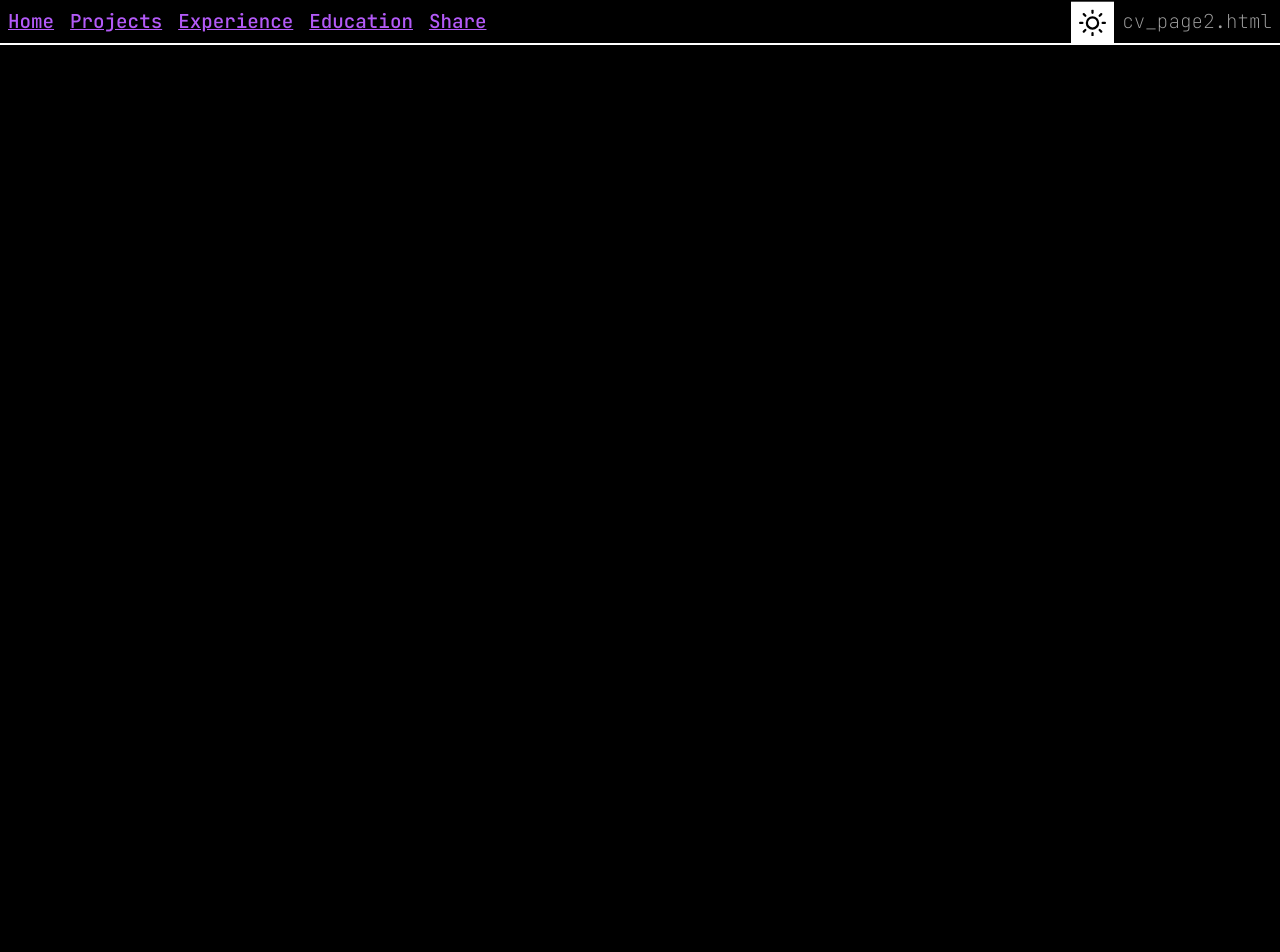
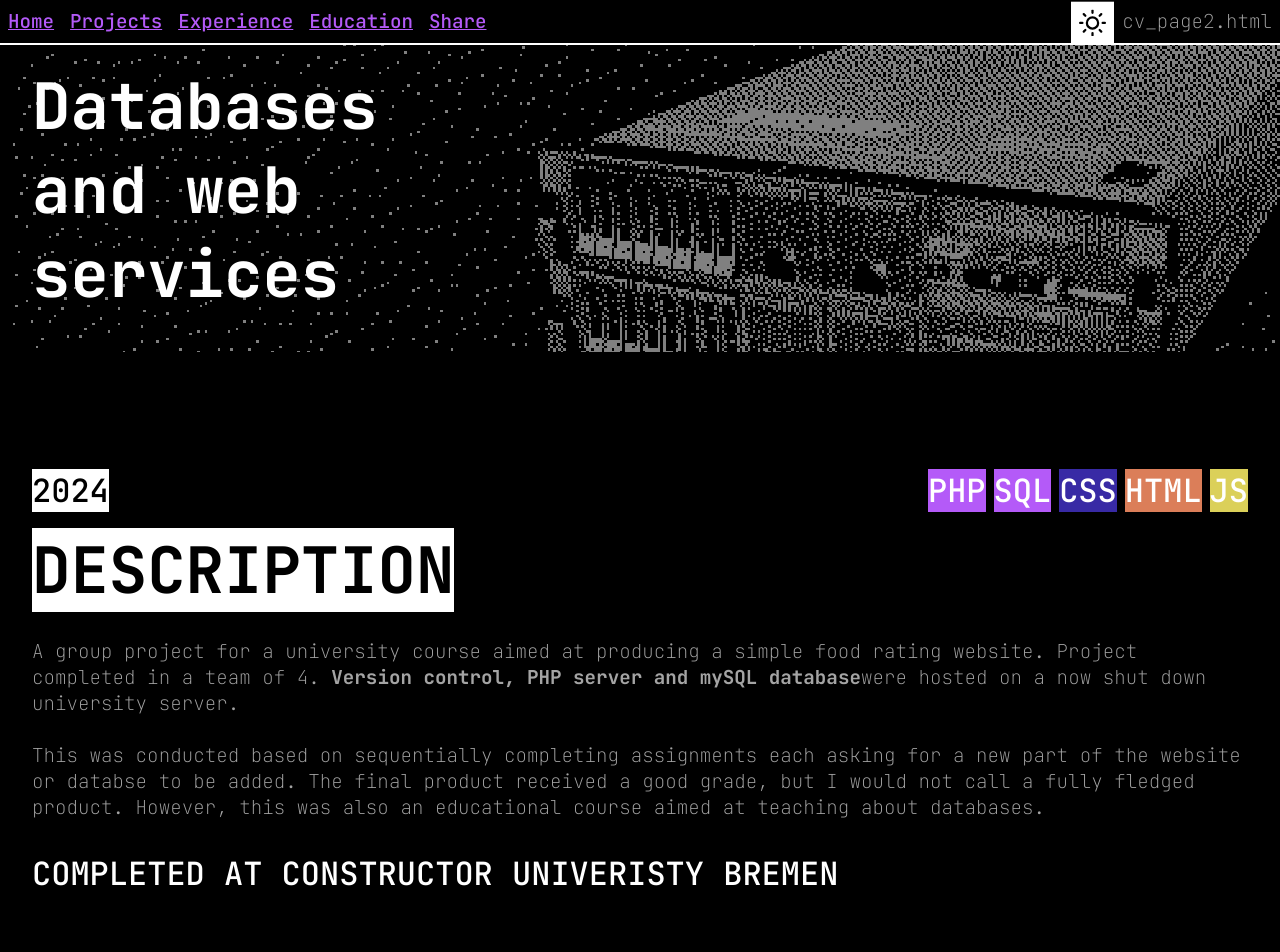
Before and after one commit to TPdkr/cv_page2, a React (Vite) app in the folder website/: page /cv_page2/projects/dbs in a window 1280 px wide. Shown: the top 952 px of the page. Before the commit the page ends 800 px from the top, so only its background shows below. Built offline with nearby package versions, Linux system fonts and the light colour scheme; no server answers.

Commit message:
created a basic databases and web services description page and removed some redundant classes and moved them to the index.css

```diff
--- a/website/src/App.jsx
+++ b/website/src/App.jsx
@@ -1,9 +1,10 @@
-import { BrowserRouter, Routes, Route, Link } from 'react-router-dom';
+import { BrowserRouter, Routes, Route} from 'react-router-dom';
 import './App.css'
-import Navbar from './navbar/navbar';
 
 //theme context is imported from a file
 import { useTheme} from './themer.jsx';
+
+import Navbar from './navbar/navbar';
 
 //pages
 import MainPage from './mainpage/mainpage';
@@ -14,6 +15,7 @@ import Vision from './projects/vision/vision.jsx';
 import Share from './other/share.jsx';
 import About from './projects/about/about.jsx';
 import SE from './projects/se/se.jsx';
+import DBs from './projects/dbs/dbs.jsx';
 
 function App() {
   //theme is requested and specified at the very top component
@@ -31,6 +33,7 @@ function App() {
             <Route path="cv_page2/projects/vision/" element={<Vision/>}></Route>
             <Route path="cv_page2/projects/about/" element={<About/>}></Route>
             <Route path="cv_page2/projects/se/" element={<SE/>}></Route>
+            <Route path="cv_page2/projects/dbs/" element={<DBs/>}></Route>
             <Route path="cv_page2/error/" element={<Building/>}></Route>
             <Route path="cv_page2/notyet/" element={<Building/>}></Route>
             <Route path="cv_page2/share/" element={<Share/>}></Route>
--- a/website/src/index.css
+++ b/website/src/index.css
@@ -153,15 +153,33 @@ COMMON CLASSES
 */
 
 .inv{
-    color: var(--background);
-    background-color: var(--onBackground);
-    width: fit-content;
+  color: var(--background);
+  background-color: var(--onBackground);
+  width: fit-content;
 }
 
 .indent{
   margin-left: var(--medium);
 }
 
+/*
+these classes allow to scaffold a project page quicker
+and have common styling for the format.
+*/
+.contentBox{
+  display: flex;
+  flex-direction: column;
+  align-content: center;
+  align-items: center;
+  padding: var(--medium);
+  gap: var(--giant);
+  padding-bottom: var(--giant);
+}
+
+.textBox{
+  max-width: 80rem;
+  width: 100%;
+}
 /*
 ===============================================================================
 FONT SIZES MOBILE
--- /dev/null
+++ b/website/src/projects/dbs/dbs.jsx
@@ -0,0 +1,66 @@
+import styles from "./dbs.module.css";
+
+import header from "../../assets/projects/dbs/header.png"
+
+import { ProjectDescription, SimpleHeader } from "../../atomics/projects";
+
+function DBs(){
+    const date="2024";
+    const tags=[ "PHP","SQL","CSS","HTML","JS"];
+
+    return(<>
+        <SimpleHeader src={header} title="Databases and web services"></SimpleHeader>
+        <div className="contentBox">
+            <ProjectDescription date={date} tags={tags} location="COMPLETED AT CONSTRUCTOR UNIVERISTY BREMEN">
+                <p>
+                    <br></br>
+                    A group project for a university course aimed at producing a simple food rating website.
+                    Project completed in a team of 4. <b>Version control, PHP server and mySQL database</b>
+                    were hosted on a now shut down university server.
+                    <br></br><br></br>
+                    This was conducted based on sequentially completing assignments each asking for a new
+                    part of the website or databse to be added. The final product received a good grade, but
+                    I would not call a fully fledged product. However, this was also an educational course
+                    aimed at teaching about databases.
+                </p>
+            </ProjectDescription>
+            <div className="textBox">
+                <h3>GOAL</h3>
+                <p>
+                    Create a simple servery food rating website <b>without</b> using any frameworks so as to
+                    better understand the basics of HTML and CSS and how they function before using higher
+                    abstraction tools.
+                    <br></br><br></br>
+                    <b>We were tasked with</b>
+                </p>
+                <p className="indent">
+                    * <b>Describe functionality</b> of the service<br></br>
+                    * Create <b>ER diagram</b> of the future database<br></br>
+                    * Convert the diagram into an <b>SQL schema, create tables</b><br></br>
+                    * Design <b>SQL queries</b><br></br>
+                    * Create a simple design language and a main page<br></br>
+                    * Implement a <b>search component and input forms with autocomplete</b><br></br>
+                    * Gather error logs<br></br>
+                    * Integrate open street maps<br></br>
+                </p>
+            </div>
+            <div className="textBox">
+                <h3>MY ROLE</h3>
+                <p>
+                    The team had no clear roles since the project was relatively small and we all wanted to learn. So,
+                    I had a hand at most tasks in one way or the other.
+                </p>
+            </div>
+            <div className="textBox">
+                <h3>CHALLANGES</h3>
+                <p>
+                    The main challange came with a lot of us having little to no experience with web development before
+                    this. But it pushed us to learn faster and immediately apply the skills in the project.
+                </p>
+            </div>
+        </div>
+
+    </>)
+}
+
+export default DBs
--- a/website/src/projects/projects.jsx
+++ b/website/src/projects/projects.jsx
@@ -7,6 +7,7 @@ import os_preview from "../assets/projects/os/preview.png";
 import about_preview from "../assets/projects/about/preview.png";
 import vision_preview from "../assets/projects/vision/preview.png";
 import se_preview from "../assets/projects/se/preview.png";
+import dbs_preview from "../assets/projects/dbs/preview.png";
 
 import { useTheme } from "../themer.jsx";
 import sunset_d from "../assets/projects/sunset_dark.png";
@@ -53,6 +54,16 @@ const projectsList = [
         tags: ["C", "Makefiles"],
         type: "uni"
     },
+    {
+        name:"dbs",
+        pic: dbs_preview,
+        title: "Databases and web services",
+        year: "2024",
+        color: "PHP",
+        desc: "2nd year course group project on databases",
+        tags: [ "PHP","SQL","CSS","HTML","JS"],
+        type: "uni"
+    },
 
 ]
 
--- a/website/src/projects/se/se.jsx
+++ b/website/src/projects/se/se.jsx
@@ -12,7 +12,8 @@ function SE(){
     return (
         <>
             <SimpleHeader src={header} title="Software engineering"></SimpleHeader>
-            <div className={styles.content}>
+            <div className="contentBox">
+                {/** header section */}
                 <ProjectDescription date={date} tags={tags} location="COMPLETED AT CONSTRUCTOR UNIVERISTY BREMEN">
                     <p><br></br>
                         This was a group project complted in a group of 11 people over the span of 3 submissions that focused on learning how to
@@ -26,7 +27,8 @@ function SE(){
                     </p>
                     <a href="https://github.com/AnuraagDeshpande/SoftwareSuperProject_repo">GitHub repository of this project</a>
                 </ProjectDescription>
-                <div className={styles.textBox}>
+                <div className="textBox">
+                    {/**project page contents */}
                     <h3>GOAL</h3>
                     <p>
                         The project aimed to create a project management software solution. The assignment says: "The project management system to be developed has to be based on
@@ -44,21 +46,21 @@ function SE(){
                         * etc.<br></br>
                     </p>
                 </div>
-                <div className={styles.textBox}>
+                <div className="textBox">
                     <h3>MY ROLE</h3>
                     <p>
                         Our team was split into 2: frontend dev and backend dev. I was part of the frontend team and code wise contributed to that
                         section of the code.
                     </p>
                 </div>
-                <div className={styles.textBox}>
+                <div className="textBox">
                     <h3>CHALLANGES</h3>
                     <p>
                         We encountered many challanges during this project. The main were learning what a lot of documentation standards meant and
                         implementing them. Also, working as a team of 11 created space for communication issues, that were always resolved in the end.
                     </p>
                 </div>
-                <div className={styles.textBox}>
+                <div className="textBox">
                     <h3 className="inv">SUBMISSIONS</h3>
                     <p>
                         <br></br>
```
Also changed, not shown: website/src/assets/projects/dbs/header.png (added), website/src/assets/projects/dbs/preview.png (added), website/src/projects/dbs/dbs.module.css (added).
